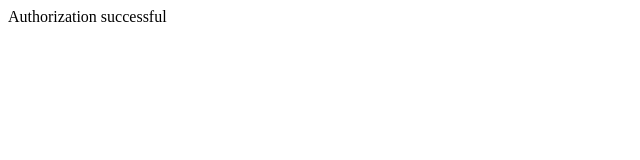
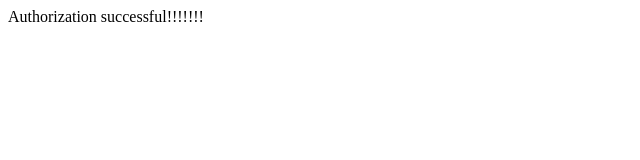
Before and after one commit to addyxx-h4ck1/mail-client, a website: page src/public/index.html in a window 1280 px wide. Shown: the full height of the page, 0-640 px from the left. Drawn offline with Linux system fonts and the light colour scheme.

Commit message:
Update html

```diff
--- a/src/public/index.html
+++ b/src/public/index.html
@@ -6,6 +6,6 @@
     <title>Authorized</title>
   </head>
   <body>
-    Authorization successful
+    Authorization successful!!!!!!!
   </body>
 </html>
```
